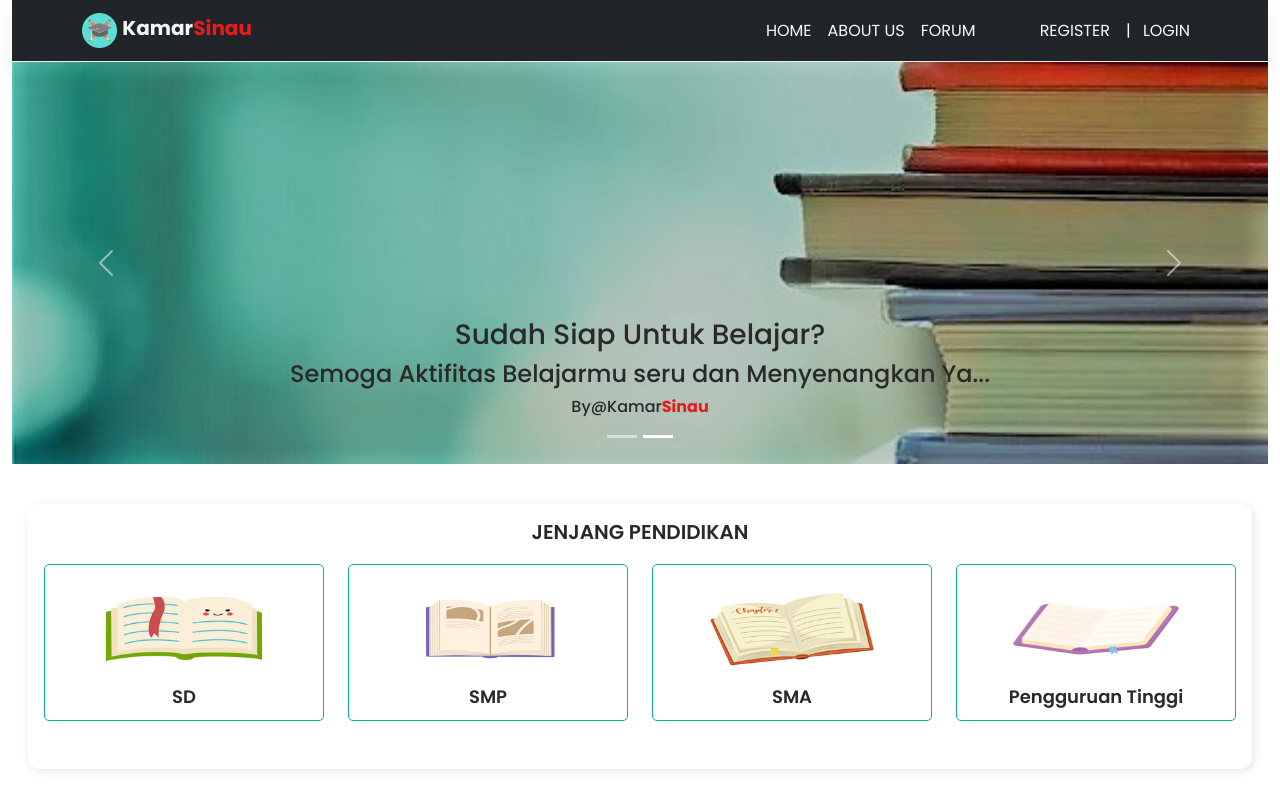
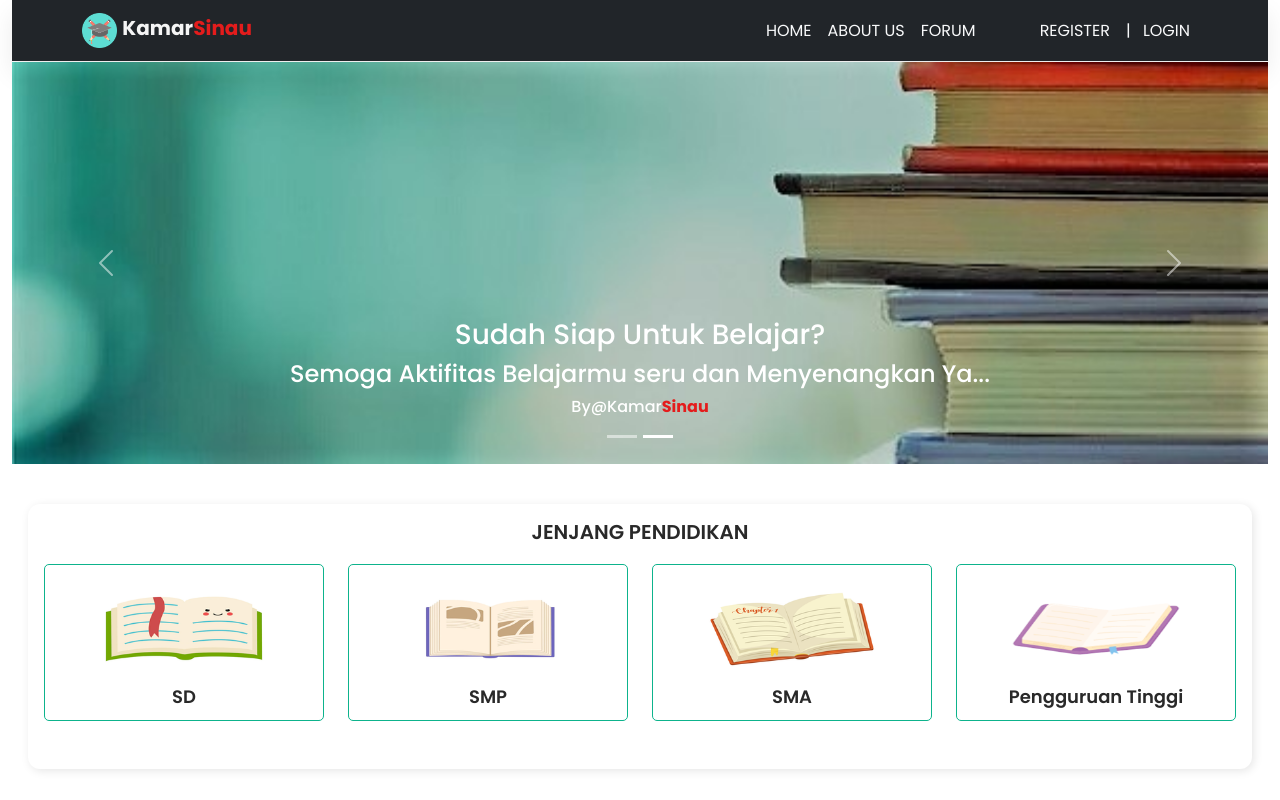
Before and after one commit to IntanNuzulina/KamarSinau-WebApp, a React (Create React App) app: page / in a window 1280 px wide. Shown: the top 800 px of the page. Built offline with nearby package versions, Linux system fonts and the light colour scheme.

Commit message:
update nama selector
mengubah nama selector dari cap menjadi caption

```diff
--- a/src/styles/main.css
+++ b/src/styles/main.css
@@ -7,7 +7,7 @@
 }
 
 /* Span */
-.cap {
+.caption {
     font-weight: bold;
     color: #292929;
 
```
